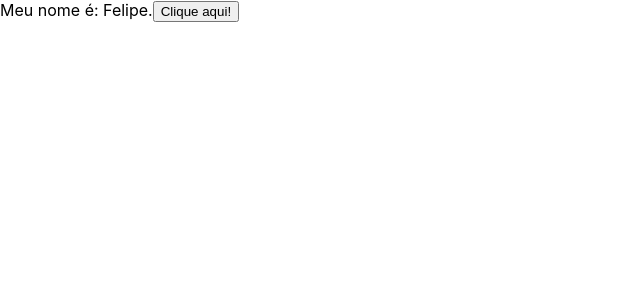
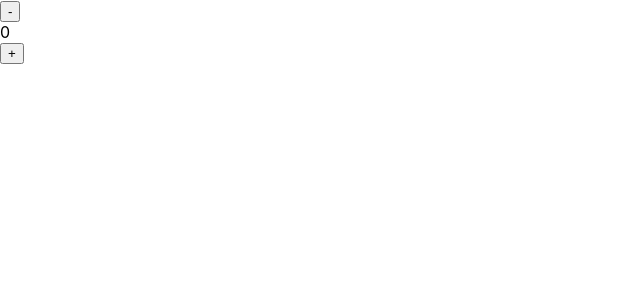
Before and after one commit to Gusm4n/ReactB7, a React (Vite) app in the folder react-vite/: page / in a window 1280 px wide. Shown: the top 300 px of the page, without its empty margins (0-640 px from the left). Built offline with nearby package versions, Linux system fonts and the light colour scheme.

Commit message:
exercício de contador

```diff
--- a/react-vite/src/App.tsx
+++ b/react-vite/src/App.tsx
@@ -1,22 +1,27 @@
 import { useState } from "react";
 
 const App = () => {
+  const [numero, setNumero] = useState(0)
 
-const [numero, setNumero] = useState(0)
-const [name, setName] = useState('Felipe')
-
-  const handleButtonClick = () => {
-    alert('O botão foi clicado! :D')
+  const handleMinus = () => {
+    if(numero < 1){
+      return 0
+    }
+    else{
+      setNumero(numero - 1)
+    }
   }
 
-  const handleName = () => {
-    setName('Felipe Gusmão')
+  const handlePlus = () => {
+    setNumero(numero + 1)
   }
 
   return (
     <div>
-      Meu nome é: {name}.
-      <button onClick={ handleName }>Clique aqui!</button>
+      <button onClick={handleMinus}>-</button>
+      <div>{numero}</div>
+      <button onClick={handlePlus}>+</button>
+
     </div>
   );
 }
```
